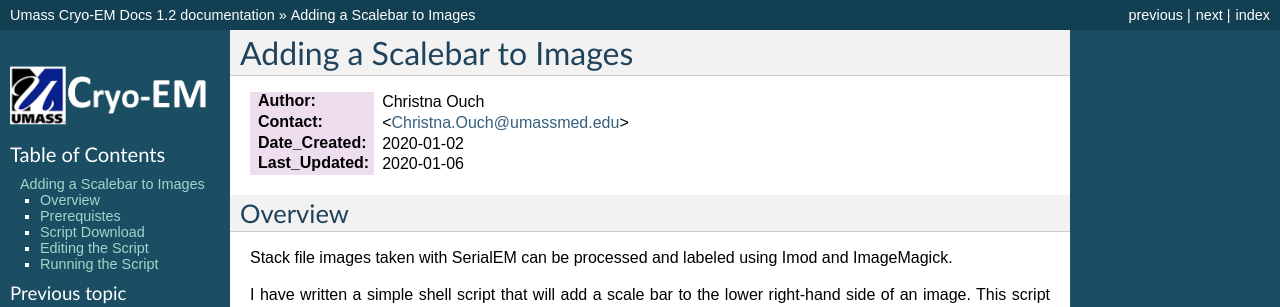
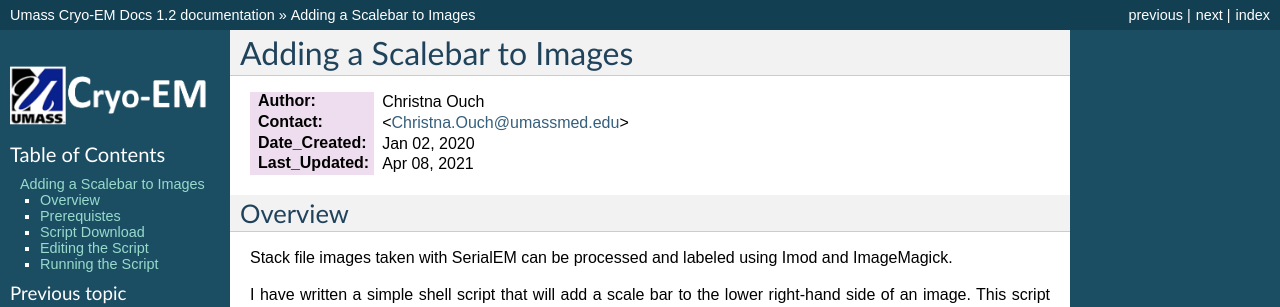
Before and after one commit to xuchen66/sphinx-emdocs, a Sphinx documentation site: the page built from source/adding-scale-bar.rst, in a window 1280 px wide. Shown: the top 307 px of the page. Built offline with Sphinx 7.4.7, drawn with Linux system fonts in a browser that asks for light colours; pages that are not in the unit, such as notebooks, are missing from menus.

Commit message:
Update adding-scale-bar.rst

```diff
--- a/source/adding-scale-bar.rst
+++ b/source/adding-scale-bar.rst
@@ -5,8 +5,8 @@ Adding a Scalebar to Images
 
 :Author: Christna Ouch
 :Contact: <Christna.Ouch@umassmed.edu>
-:Date_Created: 2020-01-02
-:Last_Updated: 2020-01-06
+:Date_Created: Jan 02, 2020
+:Last_Updated: |today|
 .. _glossary:
 
 Overview
```
